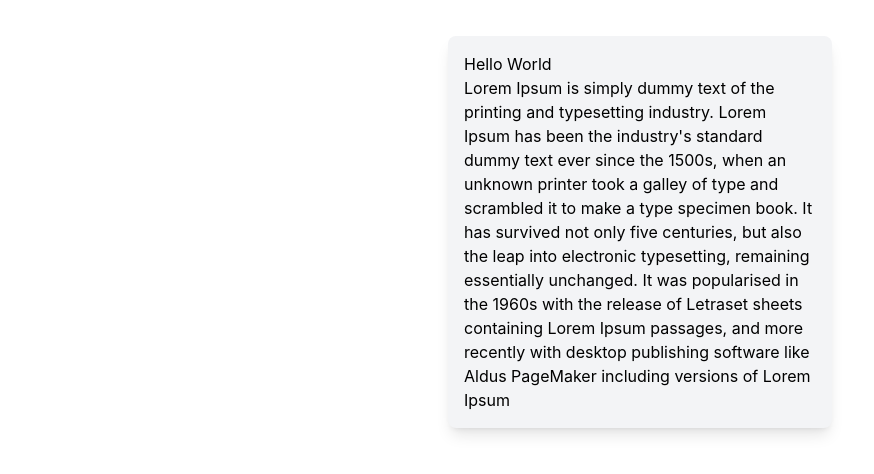
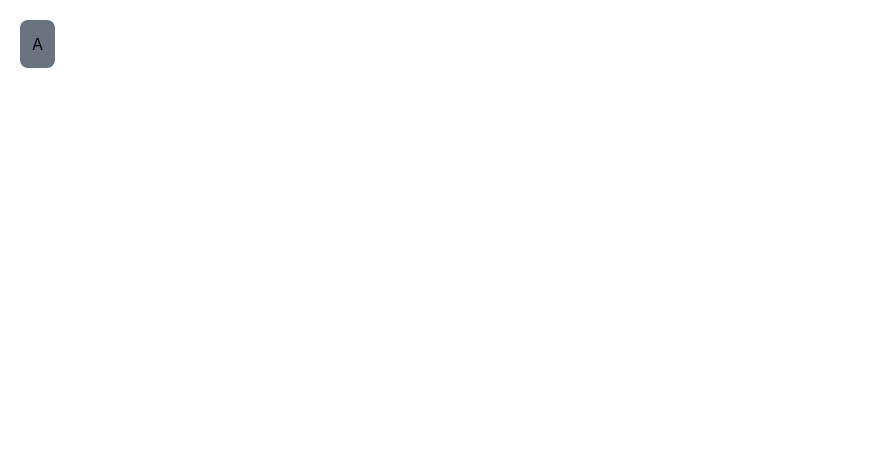
Before and after one commit to H-Lapa/wordle-clone, a Next.js app: page / in a window 1280 px wide. Shown: the top 474 px of the page, without its empty margins (0-874 px from the left). Built offline with nearby package versions, Linux system fonts and the light colour scheme.

Commit message:
basic letter made

```diff
--- /dev/null
+++ b/components/Keyboard.js
@@ -0,0 +1,15 @@
+
+const Keyboard = () => {
+
+    return (
+        //keyboard
+        <div className="max-w-full">
+            {/* letter */}
+            <div className="rounded-lg bg-gray-500 p-3 w-fit m-5">
+                <p className="">A</p>
+            </div>
+        </div>
+    )
+}
+
+export default Keyboard;
--- a/pages/index.js
+++ b/pages/index.js
@@ -1,24 +1,12 @@
 import Head from 'next/head'
 import Image from 'next/image'
 import styles from '../styles/Home.module.css'
+import Keyboard from '../components/Keyboard'
 
 export default function Home() {
   return (
-    <div className='pt-6'>
-    <div className="max-w-sm rounded-lg overflow-hidden shadow-lg bg-gray-100 my-3 p-4 mx-auto ">
-      <h1>Hello World</h1>
-      <p>
-        Lorem Ipsum is simply dummy text of the printing and typesetting
-        industry. Lorem Ipsum has been the industry's standard dummy text ever
-        since the 1500s, when an unknown printer took a galley of type and
-        scrambled it to make a type specimen book. It has survived not only
-        five centuries, but also the leap into electronic typesetting,
-        remaining essentially unchanged. It was popularised in the 1960s with
-        the release of Letraset sheets containing Lorem Ipsum passages, and
-        more recently with desktop publishing software like Aldus PageMaker
-        including versions of Lorem Ipsum
-      </p>
+    <div>
+      <Keyboard/>
     </div>
-  </div>
   )
 }
```
